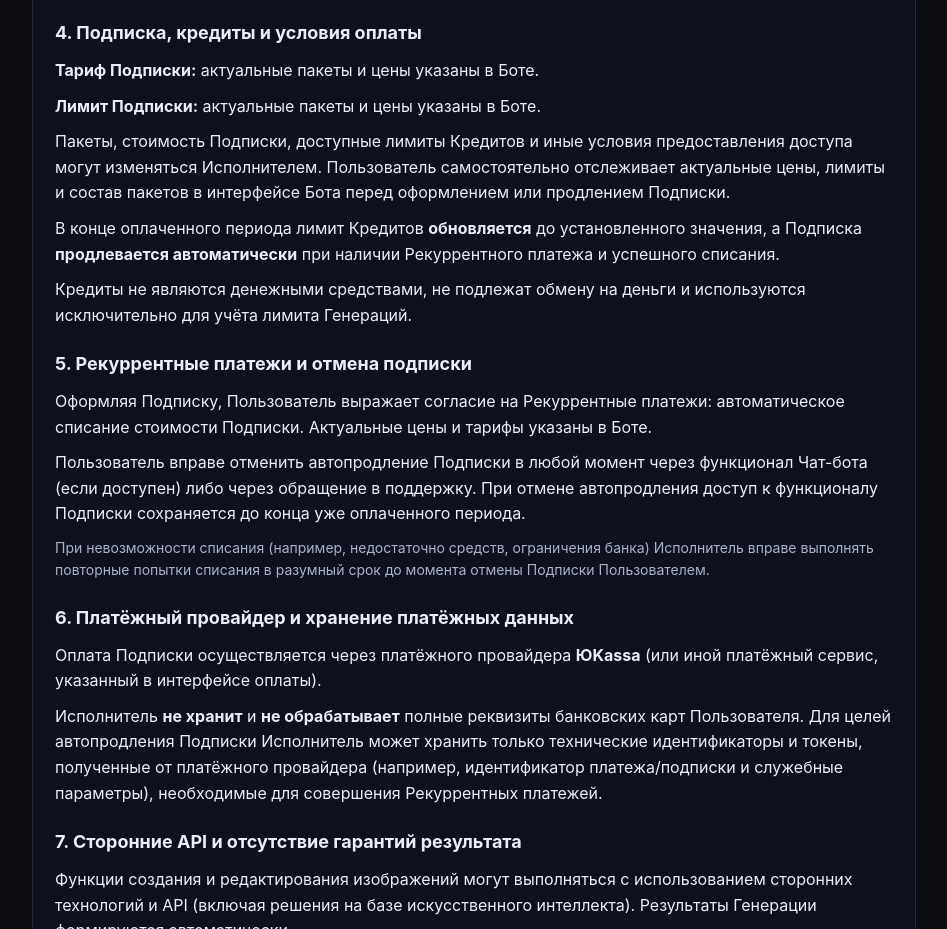
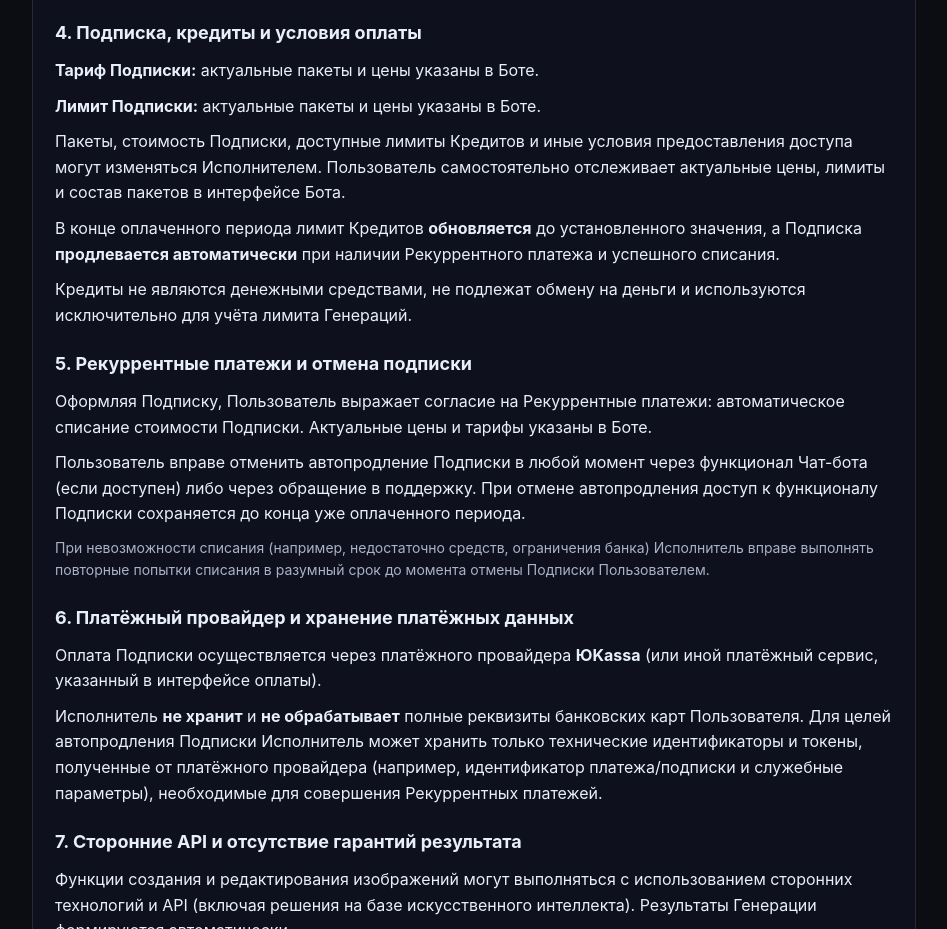
Before and after one commit to Naduxa/photoeditoai-max, a plain HTML site: page index.html in a window 1280 px wide. Shown: the part 1363-2292 px from the top of the page, without its empty margins (166-1113 px from the left). Drawn offline with Linux system fonts and the light colour scheme.

Commit message:
Shorten pricing limits wording

```diff
--- a/index.html
+++ b/index.html
@@ -115,7 +115,7 @@
       <p><b>Лимит Подписки:</b> актуальные пакеты и цены указаны в Боте.</p>
       <p>
         Пакеты, стоимость Подписки, доступные лимиты Кредитов и иные условия предоставления доступа могут изменяться Исполнителем.
-        Пользователь самостоятельно отслеживает актуальные цены, лимиты и состав пакетов в интерфейсе Бота перед оформлением или продлением Подписки.
+        Пользователь самостоятельно отслеживает актуальные цены, лимиты и состав пакетов в интерфейсе Бота.
       </p>
       <p>
         В конце оплаченного периода лимит Кредитов <b>обновляется</b> до установленного значения,
```
